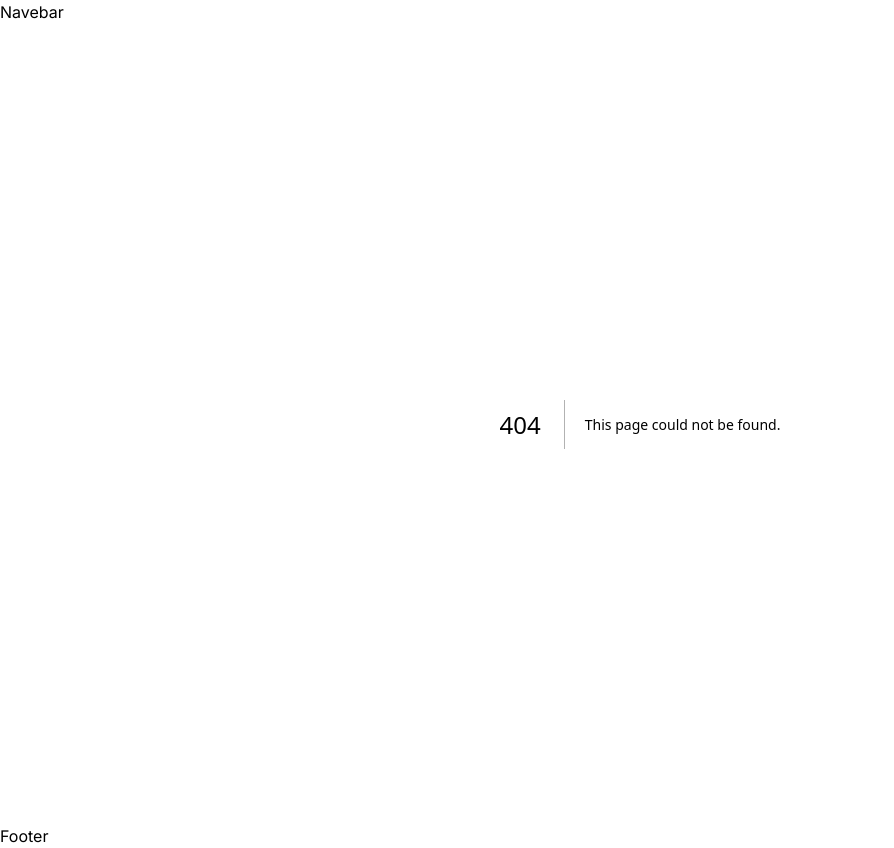
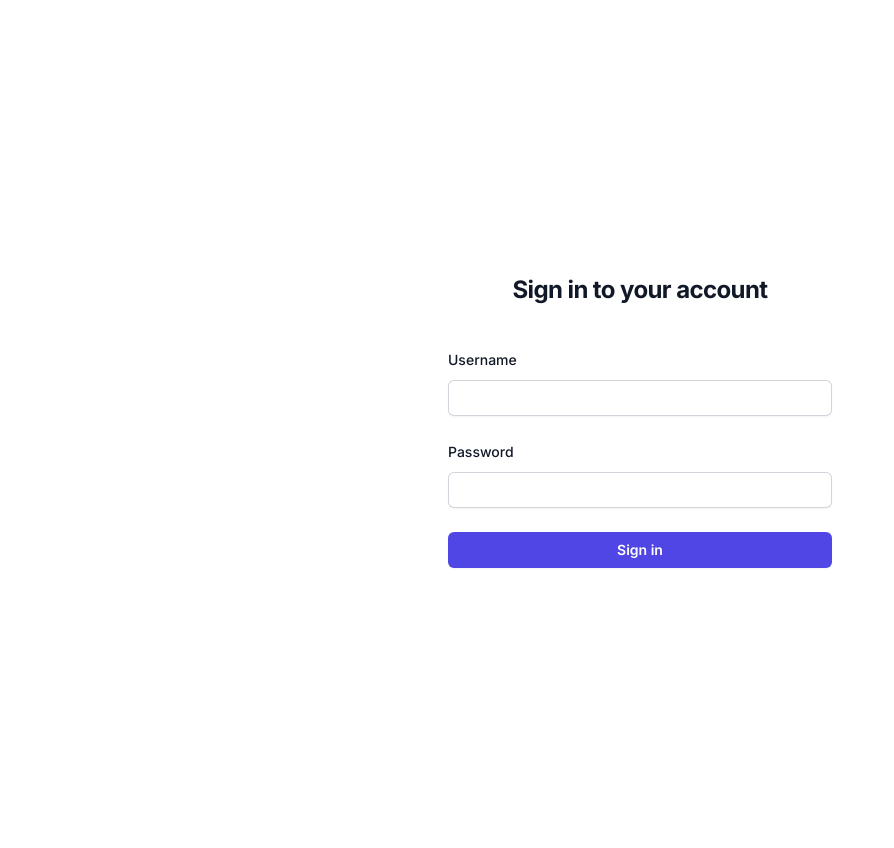
Before and after one commit to mickattapat/next-template, a Next.js app: page /admin/login in a window 1280 px wide. Before the commit this address had no page. Shown: the whole page, without its empty margins (0-894 px from the left). After the commit the page ends 800 px from the top, so only its background shows below. Built offline with nearby package versions, Linux system fonts and the light colour scheme.

Commit message:
update: group component and pages

```diff
--- a/src/app/layout.tsx
+++ b/src/app/(admin)/admin/home/layout.tsx
@@ -1,6 +1,6 @@
-import Layout from "@/layouts/Layout";
-import "./globals.css";
+import "../../../globals.css";
 import { Inter } from "next/font/google";
+
 const inter = Inter({ subsets: ["latin"] });
 
 export const metadata = {
@@ -16,7 +16,9 @@
   return (
     <html lang="en">
       <body className={inter.className}>
-        <Layout>{children}</Layout>
+        <div className="h-[70px] bg-slate-400">header</div>
+        <div className="min-h-content">{children}</div>
+        <div className="h-[70px] bg-slate-400">footer</div>
       </body>
     </html>
   );
--- /dev/null
+++ b/src/app/(admin)/admin/home/page.tsx
@@ -0,0 +1,12 @@
+import AdminHomePage from "@/components/templates/admin/Home";
+import React from "react";
+
+interface Props { }
+
+export default function HomePage({ }: Props) {
+  return (
+    <div>
+      <AdminHomePage />
+    </div>
+  );
+}
--- /dev/null
+++ b/src/app/(admin)/admin/login/layout.tsx
@@ -0,0 +1,21 @@
+import "../../../globals.css";
+import { Inter } from "next/font/google";
+
+const inter = Inter({ subsets: ["latin"] });
+
+export const metadata = {
+  title: "Create Next App",
+  description: "Generated by create next app",
+};
+
+export default function RootLayout({
+  children,
+}: {
+  children: React.ReactNode;
+}) {
+  return (
+    <html lang="en">
+      <body className={inter.className}>{children}</body>
+    </html>
+  );
+}
--- /dev/null
+++ b/src/app/(admin)/admin/login/page.tsx
@@ -0,0 +1,60 @@
+import React from "react";
+
+interface Props {}
+
+export default function LoginPage({}: Props) {
+  return (
+    <div className="flex min-h-screen flex-col justify-center px-6 py-12 lg:px-8">
+      <div className="sm:mx-auto sm:w-full sm:max-w-sm">
+        <h2 className="mt-10 text-center text-2xl font-bold leading-9 tracking-tight text-gray-900">
+          Sign in to your account
+        </h2>
+      </div>
+
+      <div className="mt-10 sm:mx-auto sm:w-full sm:max-w-sm">
+        <form className="space-y-6" action="#" method="POST">
+          <div>
+            <label className="block text-sm font-medium leading-6 text-gray-900">
+              Username
+            </label>
+            <div className="mt-2">
+              <input
+                id="email"
+                name="email"
+                type="email"
+                required
+                className="block w-full rounded-md border-0 py-1.5 text-gray-900 shadow-sm ring-1 ring-inset ring-gray-300 placeholder:text-gray-400 focus:ring-2 focus:ring-inset focus:ring-indigo-600 sm:text-sm sm:leading-6"
+              />
+            </div>
+          </div>
+
+          <div>
+            <div className="flex items-center justify-between">
+              <label className="block text-sm font-medium leading-6 text-gray-900">
+                Password
+              </label>
+            </div>
+            <div className="mt-2">
+              <input
+                id="password"
+                name="password"
+                type="password"
+                required
+                className="block w-full rounded-md border-0 py-1.5 text-gray-900 shadow-sm ring-1 ring-inset ring-gray-300 placeholder:text-gray-400 focus:ring-2 focus:ring-inset focus:ring-indigo-600 sm:text-sm sm:leading-6"
+              />
+            </div>
+          </div>
+
+          <div>
+            <button
+              type="submit"
+              className="flex w-full justify-center rounded-md bg-indigo-600 px-3 py-1.5 text-sm font-semibold leading-6 text-white shadow-sm hover:bg-indigo-500 focus-visible:outline focus-visible:outline-2 focus-visible:outline-offset-2 focus-visible:outline-indigo-600"
+            >
+              Sign in
+            </button>
+          </div>
+        </form>
+      </div>
+    </div>
+  );
+}
--- /dev/null
+++ b/src/app/(home)/layout.tsx
@@ -0,0 +1,23 @@
+import Layout from "@/layouts/Layout";
+import "../globals.css";
+import { Inter } from "next/font/google";
+const inter = Inter({ subsets: ["latin"] });
+
+export const metadata = {
+  title: "Create Next App",
+  description: "Generated by create next app",
+};
+
+export default function RootLayout({
+  children,
+}: {
+  children: React.ReactNode;
+}) {
+  return (
+    <html lang="en">
+      <body className={inter.className}>
+        <Layout>{children}</Layout>
+      </body>
+    </html>
+  );
+}
--- /dev/null
+++ b/src/components/templates/admin/Home.tsx
@@ -0,0 +1,13 @@
+"use client";
+
+interface Props { }
+export default function AdminHomePage({ }: Props) {
+
+  return (
+    <div>
+      <button className="bg-blue-300 p-3">
+        tets btn
+      </button>
+    </div>
+  );
+}
--- a/src/layouts/HomeLayout/Footer.tsx
+++ b/src/layouts/HomeLayout/Footer.tsx
@@ -1,5 +1,5 @@
 const Footer = () => {
-    return ( <>Footer</> );
+    return (<>Footer Home</>);
 }
 
 export default Footer;
--- a/src/layouts/HomeLayout/Navbar.tsx
+++ b/src/layouts/HomeLayout/Navbar.tsx
@@ -1,5 +1,5 @@
 const Navbar = () => {
-  return <>Navebar</>;
+  return <>Navebar Home</>;
 };
 
 export default Navbar;
--- a/tailwind.config.js
+++ b/tailwind.config.js
@@ -7,6 +7,9 @@
   ],
   theme: {
     extend: {
+      minHeight: {
+        'content': "calc(100vh - (70px + 70px))",
+      },
       backgroundImage: {
         'gradient-radial': 'radial-gradient(var(--tw-gradient-stops))',
         'gradient-conic':
```
Also changed, not shown: src/app/(home)/loading.tsx (renamed from src/app/loading.tsx), src/app/(home)/page.tsx (renamed from src/app/page.tsx).
